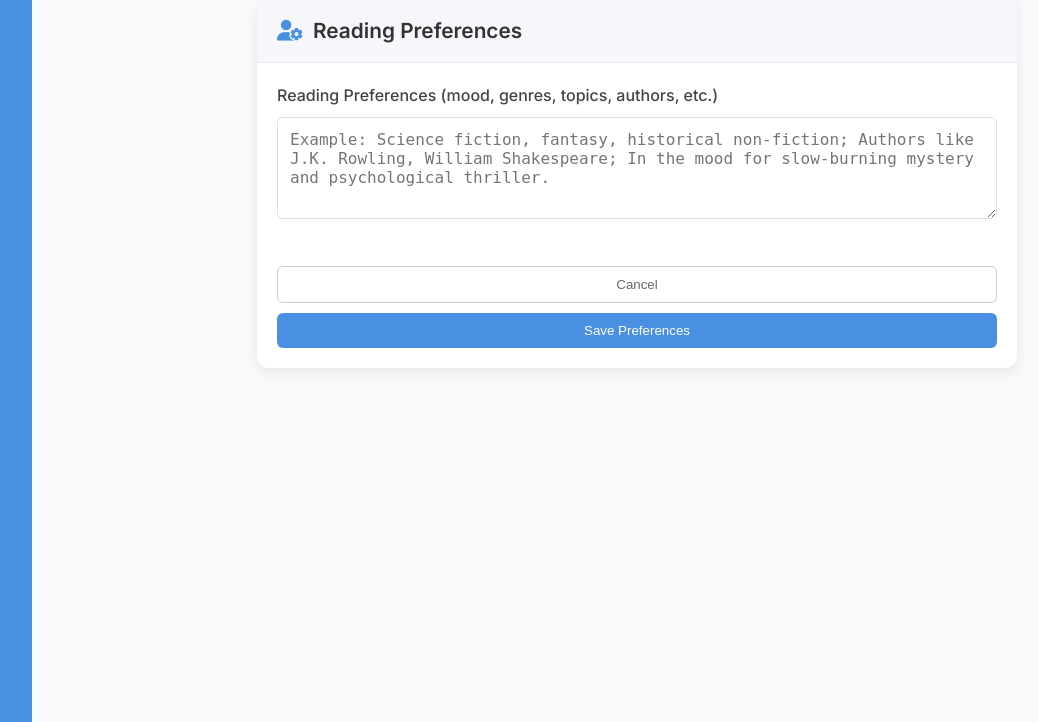
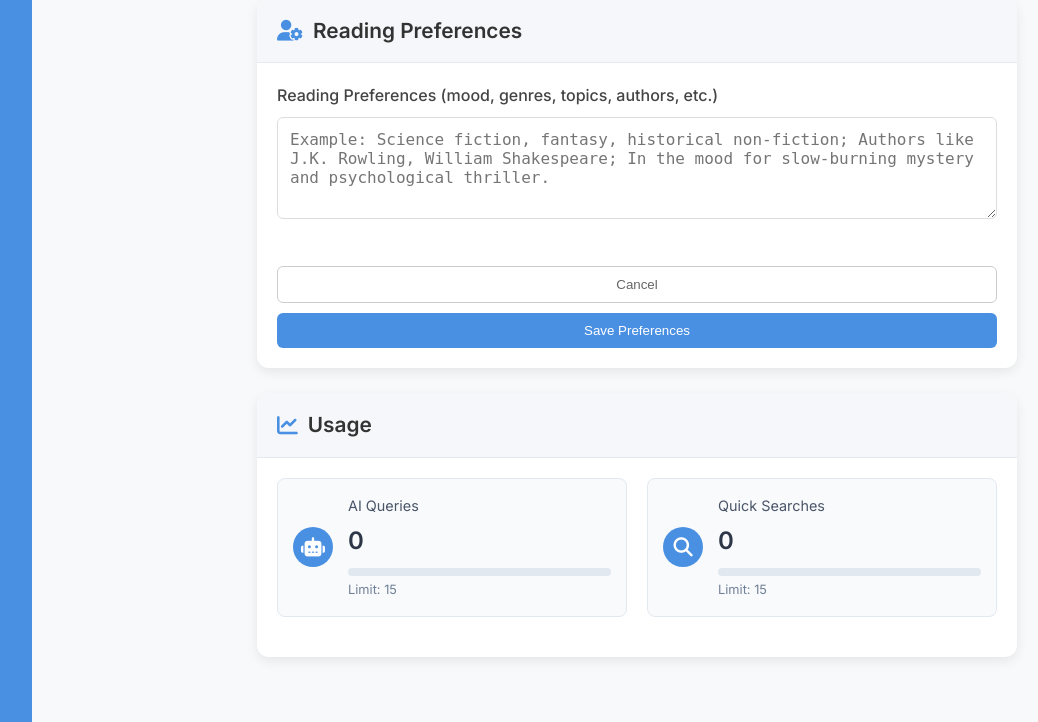
Before and after one commit to Jils-Patel/Bookify, a Flask app: page /Settings in a window 1280 px wide. Shown: the part 817-1539 px from the top of the page, without its empty margins (38-1076 px from the left). Run offline with Flask 2, Linux system fonts and the light colour scheme; the visitor is signed in with stand-in values (Sample User, id 1); data that the repository does not hold is empty; some libraries are stand-ins or nearby versions.

Commit message:
stripe errors resolved and tracking and UI changes

```diff
--- a/app.py
+++ b/app.py
@@ -544,7 +544,7 @@ def recommend():
     # Check if user has reached their AI query limit
     if not check_usage_limit(session['user']['email'], 'ai_query'):
         return jsonify({
-            'ai_response': "You've reached your daily limit of 3 AI queries. Upgrade to Pro for unlimited access!",
+            'ai_response': "You've reached your limit of 15 AI queries. Upgrade to Pro for unlimited access!",
             'books': [],
             'response_type': 'ERROR'
         }), 403
@@ -981,7 +981,7 @@ def quick_search_results():
     # Check if user has reached their quick search limit
     if not check_usage_limit(session['user']['email'], 'quick_search'):
         return jsonify({
-            'error': "You've reached your daily limit of 3 quick searches. Upgrade to Pro for unlimited access!"
+            'error': "You've reached your limit of 15 quick searches. Upgrade to Pro for unlimited access!"
         }), 403
 
     try:
@@ -1077,6 +1077,43 @@ def get_settings():
         print(f"Error in get_settings: {str(e)}")
         return jsonify({'error': str(e)}), 500
 
+@app.route('/Get_Usage', methods=['GET'])
+def get_usage():
+    auth_header = request.headers.get('Authorization')
+    if not auth_header or not auth_header.startswith('Bearer '):
+        id_token = request.cookies.get('userIdToken')
+        if not id_token:
+            return jsonify({'error': 'Unauthorized - No valid authentication provided'}), 401
+    else:
+        id_token = auth_header.split('Bearer ')[1]
+
+    try:
+        decoded_token = auth.verify_id_token(id_token)
+        email = decoded_token.get('email', '')
+
+        # Get usage data from Usage collection
+        usage_ref = db.collection('Usage').where('email', '==', email).limit(1)
+        usage_docs = usage_ref.get()
+
+        if len(usage_docs) > 0:
+            usage = usage_docs[0].to_dict()
+            return jsonify({
+                'ai_queries_today': usage.get('ai_queries_today', 0),
+                'quick_searches_today': usage.get('quick_searches_today', 0),
+                'last_update': usage.get('last_update', '')
+            })
+        else:
+            # Return default values if no usage record exists
+            return jsonify({
+                'ai_queries_today': 0,
+                'quick_searches_today': 0,
+                'last_update': ''
+            })
+
+    except Exception as e:
+        print(f"Error in get_usage: {str(e)}")
+        return jsonify({'error': str(e)}), 500
+
 @app.route('/Update_Settings', methods=['POST'])
 def update_settings():
     auth_header = request.headers.get('Authorization')
@@ -1133,7 +1170,7 @@ def create_checkout_session():
     except Exception as e:
         return jsonify({'error': str(e)}), 400
 
-@app.route('/Payment-Success')
+@app.route('/payment-success')
 @login_required
 def payment_success():
     session_id = request.args.get('session_id')
--- a/static/css/settings.css
+++ b/static/css/settings.css
@@ -248,6 +248,100 @@
     margin-top: 10px;
 }
 
+/* Usage Tracking Styles */
+.usage-stats {
+    display: flex;
+    flex-wrap: wrap;
+    gap: 20px;
+    margin-bottom: 20px;
+}
+
+.usage-stat {
+    flex: 1;
+    min-width: 200px;
+    display: flex;
+    align-items: center;
+    background-color: #f8fafc;
+    padding: 15px;
+    border-radius: 8px;
+    border: 1px solid #e2e8f0;
+}
+
+.usage-icon {
+    width: 40px;
+    height: 40px;
+    background-color: #4a90e2;
+    border-radius: 50%;
+    display: flex;
+    align-items: center;
+    justify-content: center;
+    margin-right: 15px;
+}
+
+.usage-icon i {
+    color: white;
+    font-size: 1.2rem;
+}
+
+.usage-details {
+    flex: 1;
+}
+
+.usage-label {
+    font-size: 0.9rem;
+    color: #4a5568;
+    margin-bottom: 5px;
+}
+
+.usage-value {
+    font-size: 1.5rem;
+    font-weight: 600;
+    color: #2d3748;
+    margin-bottom: 5px;
+}
+
+.usage-limit {
+    font-size: 0.8rem;
+    color: #718096;
+}
+
+.usage-progress {
+    margin-top: 8px;
+}
+
+.progress-bar {
+    width: 100%;
+    height: 8px;
+    background-color: #e2e8f0;
+    border-radius: 4px;
+    overflow: hidden;
+    margin-bottom: 4px;
+}
+
+.progress-fill {
+    height: 100%;
+    background-color: #4a90e2;
+    border-radius: 4px;
+    transition: width 0.3s ease-in-out;
+}
+
+.usage-note {
+    display: flex;
+    align-items: center;
+    gap: 8px;
+    font-size: 0.85rem;
+    color: #718096;
+    padding: 10px;
+    background-color: #f7fafc;
+    border-radius: 6px;
+    border: 1px solid #e2e8f0;
+    margin-top: 15px;
+}
+
+.usage-note i {
+    color: #4a90e2;
+}
+
 @media (max-width: 768px) {
     .plan-options {
         flex-direction: column;
@@ -268,4 +362,12 @@
         margin: 0;
         box-sizing: border-box;
     }
+
+    .usage-stats {
+        flex-direction: column;
+    }
+
+    .usage-stat {
+        width: 100%;
+    }
 }
--- a/static/js/dashboard.js
+++ b/static/js/dashboard.js
@@ -292,7 +292,7 @@ document.addEventListener('DOMContentLoaded', async function() {
                     <p>${message}</p>
                 </div>
                 <div class="error-modal-footer">
-                    <a href="/settings" class="upgrade-button">Upgrade to Pro</a>
+                    <a href="/Settings" class="upgrade-button">Upgrade to Pro</a>
                 </div>
             </div>
         `;
--- a/static/js/firebase-config.js
+++ b/static/js/firebase-config.js
@@ -108,7 +108,7 @@ async function addBookToCollection(bookData) {
             resolve(data.id);
             })
         .catch(error => {
-                showErrorMessage(`Error adding to collection: ${error.message}`);
+                //showErrorMessage(`Error adding to collection: ${error.message}`);
                 reject(error);
             });
     });
--- a/static/js/quick_search.js
+++ b/static/js/quick_search.js
@@ -43,7 +43,7 @@ document.addEventListener('DOMContentLoaded', function() {
                     <p>${message}</p>
                 </div>
                 <div class="error-modal-footer">
-                    <a href="/settings" class="upgrade-button">Upgrade to Pro</a>
+                    <a href="/Settings" class="upgrade-button">Upgrade to Pro</a>
                 </div>
             </div>
         `;
--- a/static/js/script.js
+++ b/static/js/script.js
@@ -68,7 +68,7 @@ function showTrackingLimitError(message) {
                 <p>${message}</p>
             </div>
             <div class="error-modal-footer">
-                <a href="/settings" class="upgrade-button">Upgrade to Pro</a>
+                <a href="/Settings" class="upgrade-button">Upgrade to Pro</a>
             </div>
         </div>
     `;
--- a/templates/settings.html
+++ b/templates/settings.html
@@ -143,6 +143,51 @@
                                 </form>
                             </div>
                         </div>
+
+                        <!-- Usage Tracking Section -->
+                        <div class="settings-card">
+                            <div class="settings-header">
+                                <h2><i class="fas fa-chart-line"></i> Usage</h2>
+                            </div>
+                            <div class="settings-body">
+                                <div class="usage-stats">
+                                    <div class="usage-stat">
+                                        <div class="usage-icon">
+                                            <i class="fas fa-robot"></i>
+                                        </div>
+                                        <div class="usage-details">
+                                            <div class="usage-label">AI Queries</div>
+                                            <div class="usage-value" id="aiQueriesToday">0</div>
+                                            <div class="usage-progress">
+                                                <div class="progress-bar">
+                                                    <div class="progress-fill" id="aiQueriesProgress" style="width: 0%"></div>
+                                                </div>
+                                                <div class="usage-limit">Limit: <span id="aiQueriesLimit">15</span></div>
+                                            </div>
+                                        </div>
+                                    </div>
+                                    <div class="usage-stat">
+                                        <div class="usage-icon">
+                                            <i class="fas fa-search"></i>
+                                        </div>
+                                        <div class="usage-details">
+                                            <div class="usage-label">Quick Searches</div>
+                                            <div class="usage-value" id="quickSearchesToday">0</div>
+                                            <div class="usage-progress">
+                                                <div class="progress-bar">
+                                                    <div class="progress-fill" id="quickSearchesProgress" style="width: 0%"></div>
+                                                </div>
+                                                <div class="usage-limit">Limit: <span id="quickSearchesLimit">15</span></div>
+                                            </div>
+                                        </div>
+                                    </div>
+                                </div>
+                                <!--<div class="usage-note">
+                                    <i class="fas fa-info-circle"></i>
+                                    Usage resets daily at midnight UTC
+                                </div>-->
+                            </div>
+                        </div>
                     </div>
                 </div>
             </div>
@@ -239,7 +284,7 @@
                 if (selectedPlan === 'pro') {
                     try {
                         // Create checkout session
-                        const response = await fetch('/create-checkout-session', {
+                        const response = await fetch('/Create-Checkout-Session', {
                             method: 'POST',
                             headers: {
                                 'Content-Type': 'application/json',
@@ -268,7 +313,7 @@
                     // Handle downgrade to free plan
                     try {
                         // First, cancel the subscription in Stripe if it exists
-                        const cancelResponse = await fetch('/cancel-subscription', {
+                        const cancelResponse = await fetch('/Cancel-Subscription', {
                             method: 'POST',
                             headers: {
                                 'Content-Type': 'application/json',
@@ -450,19 +495,26 @@
                 firebase.auth().currentUser.getIdToken(true)
                     .then(idToken => {
                         // Use the token in the request
-                        return fetch('/Get_Settings', {
-                            headers: {
-                                'Authorization': `Bearer ${idToken}`
-                            }
-                        });
+                        return Promise.all([
+                            fetch('/Get_Settings', {
+                                headers: {
+                                    'Authorization': `Bearer ${idToken}`
+                                }
+                            }),
+                            fetch('/Get_Usage', {
+                                headers: {
+                                    'Authorization': `Bearer ${idToken}`
+                                }
+                            })
+                        ]);
                     })
-                    .then(response => {
-                        if (!response.ok) {
-                            throw new Error(`HTTP error! Status: ${response.status}`);
+                    .then(([settingsResponse, usageResponse]) => {
+                        if (!settingsResponse.ok || !usageResponse.ok) {
+                            throw new Error('Failed to fetch data');
                         }
-                        return response.json();
+                        return Promise.all([settingsResponse.json(), usageResponse.json()]);
                     })
-                    .then(settings => {
+                    .then(([settings, usage]) => {
                         // Remove loading indicator
                         loadingMsg.remove();
 
@@ -471,6 +523,14 @@
                             document.getElementById('readingPreferences').value = settings.reading_preferences;
                         }
 
+                        // Update usage stats and progress bars
+                        const aiQueriesToday = usage.ai_queries_today || 0;
+                        const quickSearchesToday = usage.quick_searches_today || 0;
+
+                        document.getElementById('aiQueriesToday').textContent = aiQueriesToday;
+                        document.getElementById('quickSearchesToday').textContent = quickSearchesToday;
+
+                        // Update plan display and limits
                         if (settings.subscription_plan) {
                             // Remove selected class from all plans
                             document.querySelectorAll('.plan-option').forEach(function(p) {
@@ -483,54 +543,36 @@
                                 planElement.classList.add('selected');
                             }
 
-                            // Update plan display
-                            let planName, planPrice, planFeatures;
+                            // Update plan display and limits
+                            let planName, planPrice, aiQueriesLimit, quickSearchesLimit;
 
-                            switch(settings.subscription_plan) {
-                                case 'free':
-                                    planName = 'Free Plan';
-                                    planPrice = '$0/month';
-                                    planFeatures = [
-                                        '<i class="fas fa-check-circle"></i> <b>5</b>&nbsp;AI Queries Daily',
-                                        '<i class="fas fa-check-circle"></i> Top&nbsp;<b>5</b>&nbsp;Results for Quick Search',
-                                        '<i class="fas fa-check-circle"></i> Track up to&nbsp;<b>5</b>&nbsp;Books',
-                                        '<i class="fas fa-check-circle"></i> <b>Limited</b>&nbsp;Archive and Research'
-                                    ];
-                                    break;
-                                case 'pro':
-                                    planName = 'Pro Plan';
-                                    planPrice = '$1.99/month';
-                                    planFeatures = [
-                                        '<i class="fas fa-check-circle"></i> <b>Unlimited</b>&nbsp;AI Queries',
-                                        '<i class="fas fa-check-circle"></i> Up to&nbsp;<b>25</b>&nbsp;Results for Quick Search',
-                                        '<i class="fas fa-check-circle"></i> Track up to&nbsp;<b>50</b>&nbsp;Books',
-                                        '<i class="fas fa-check-circle"></i> <b>Full</b>&nbsp;Archive and Research Access'
-                                    ];
-                                    break;
-                                default:
-                                    planName = 'Free Plan';
-                                    planPrice = '$0/month';
-                                    planFeatures = [
-                                        '<i class="fas fa-check-circle"></i> <b>5</b>&nbsp;AI Queries Daily',
-                                        '<i class="fas fa-check-circle"></i> Top&nbsp;<b>5</b>&nbsp;Results for Quick Search',
-                                        '<i class="fas fa-check-circle"></i> Track up to&nbsp;<b>5</b>&nbsp;Books',
-                                        '<i class="fas fa-check-circle"></i> <b>Limited</b>&nbsp;Archive and Research'
-                                    ];
+                            if (settings.subscription_plan === 'pro') {
+                                planName = 'Pro Plan';
+                                planPrice = '$1.99/month';
+                                aiQueriesLimit = 'Unlimited';
+                                quickSearchesLimit = 'Unlimited';
+                            } else {
+                                planName = 'Free Plan';
+                                planPrice = '$0/month';
+                                aiQueriesLimit = '15';
+                                quickSearchesLimit = '15';
                             }
 
-                            // Update the display
                             document.getElementById('currentPlan').textContent = planName;
                             document.getElementById('currentPrice').textContent = planPrice;
+                            document.getElementById('aiQueriesLimit').textContent = aiQueriesLimit;
+                            document.getElementById('quickSearchesLimit').textContent = quickSearchesLimit;
 
-                            // Update plan features list
-                            const featuresList = document.getElementById('planFeatures');
-                            if (featuresList) {
-                                featuresList.innerHTML = '';
-                                planFeatures.forEach(feature => {
-                                    const li = document.createElement('li');
-                                    li.innerHTML = feature;
-                                    featuresList.appendChild(li);
-                                });
+                            // Update progress bars
+                            if (settings.subscription_plan === 'pro') {
+                                document.getElementById('aiQueriesProgress').style.width = '100%';
+                                document.getElementById('quickSearchesProgress').style.width = '100%';
+                            } else {
+                                const aiQueriesPercentage = Math.min((aiQueriesToday / 15) * 100, 100);
+                                const quickSearchesPercentage = Math.min((quickSearchesToday / 15) * 100, 100);
+
+                                document.getElementById('aiQueriesProgress').style.width = `${aiQueriesPercentage}%`;
+                                document.getElementById('quickSearchesProgress').style.width = `${quickSearchesPercentage}%`;
                             }
                         }
                     })
--- a/usage_tracker.py
+++ b/usage_tracker.py
@@ -4,8 +4,8 @@ import pytz
 
 # Usage limits for free plan
 FREE_PLAN_LIMITS = {
-    'ai_queries': 3,  # per day
-    'quick_searches': 3,  # per day
+    'ai_queries': 15,  # per day
+    'quick_searches': 15,  # per day
     'max_quick_search_results': 5,
     'max_tracked_books': 5
 }
```
